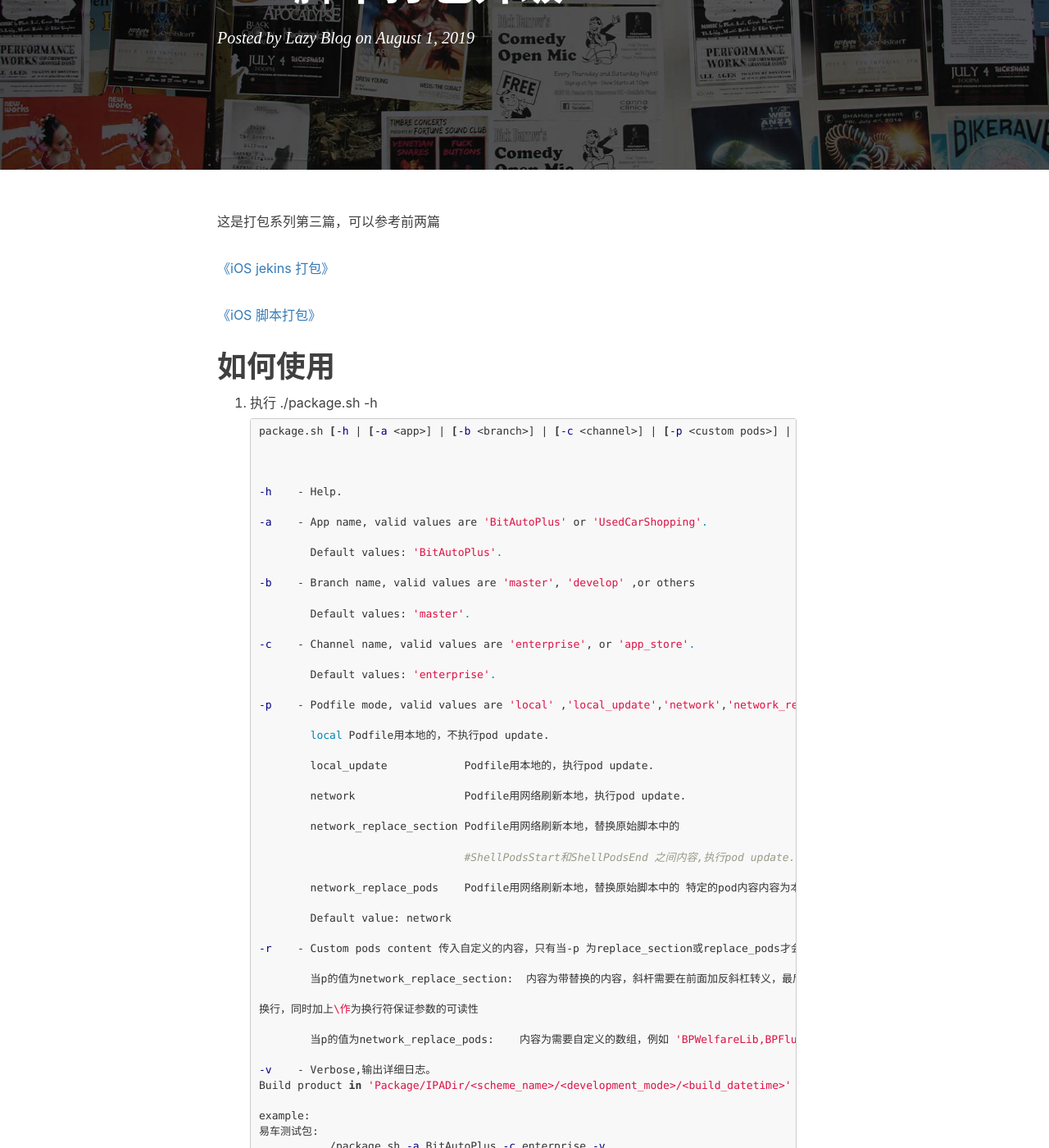
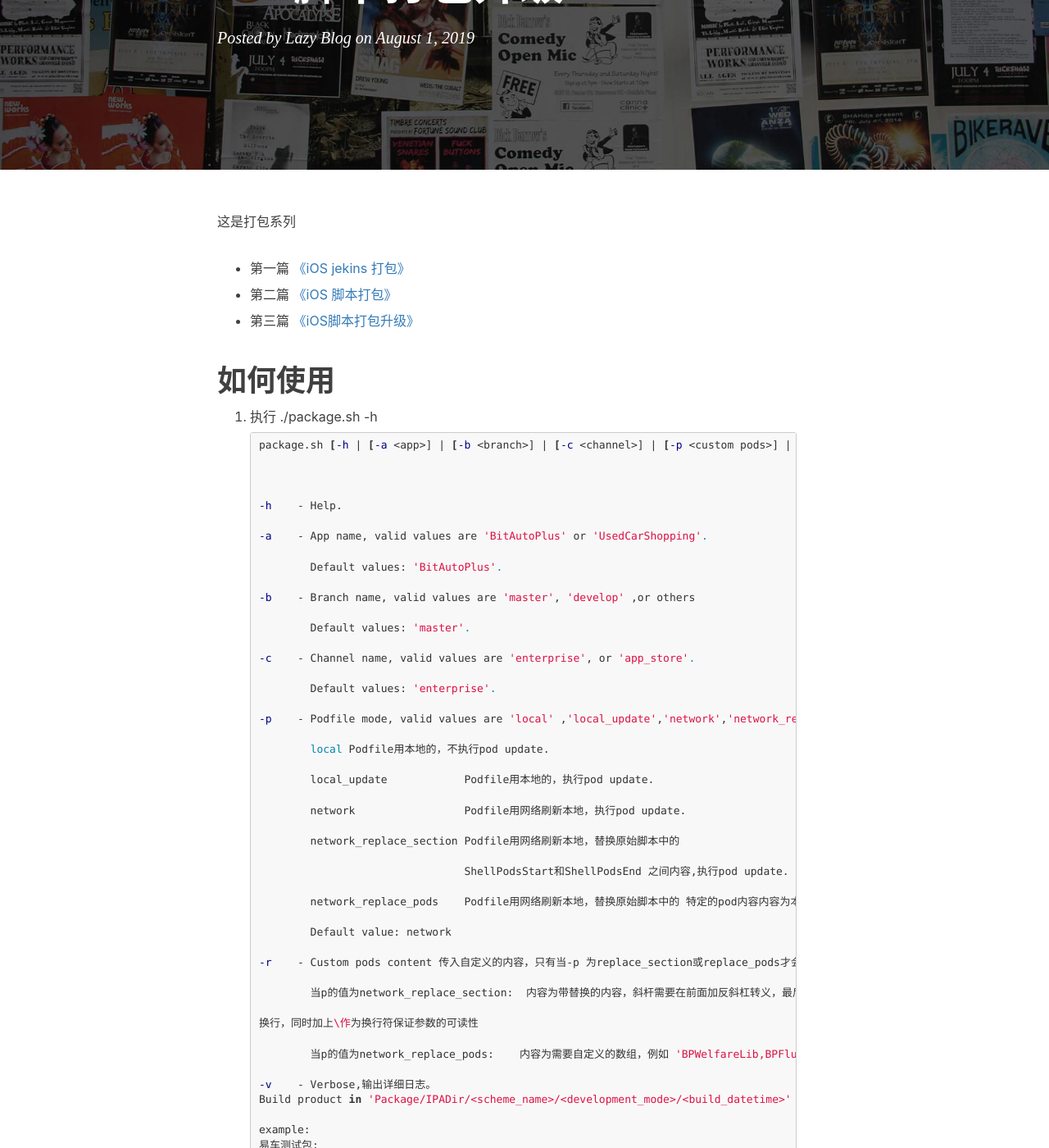
Before and after one commit to toolazytoname/toolazytoname.github.io, a Jekyll site: the page built from _posts/2019-08-01-package-shell-update.markdown, in a window 1280 px wide and 1400 px high, scrolled down 250 px. Shown: the whole window at 82% size. Built offline with Jekyll 4.4.1, drawn with Linux system fonts in a browser that asks for light colours; nearby versions of some CDN libraries; comment, search, counter and statistics services are not loaded; some of the changed text lies outside the part shown.

Commit message:
统一维护打包tag

```diff
--- a/_posts/2019-08-01-package-shell-update.markdown
+++ b/_posts/2019-08-01-package-shell-update.markdown
@@ -11,11 +11,13 @@ tags:
 
 
 
-这是打包系列第三篇，可以参考前两篇
+这是打包系列
 
-[《iOS jekins 打包》]({{ site.url }}/ios/2018/12/27/package-jekins/)
+* 第一篇 [《iOS jekins 打包》]({{ site.url }}/ios/2018/12/27/package-jekins/)
 
-[《iOS 脚本打包》]({{ site.url }}/ios/2018/12/27/package-shell/l)
+* 第二篇 [《iOS 脚本打包》]({{ site.url }}/ios/2019/01/07/package-shell/)
+
+* 第三篇 [《iOS脚本打包升级》]({{ site.url }}/ios/2019/08/01/package-shell-update/)
 
 
 
@@ -54,7 +56,7 @@ tags:
 
            network_replace_section Podfile用网络刷新本地，替换原始脚本中的
 
-                                   #ShellPodsStart和ShellPodsEnd 之间内容,执行pod update.
+                                   ShellPodsStart和ShellPodsEnd 之间内容,执行pod update.
 
            network_replace_pods    Podfile用网络刷新本地，替换原始脚本中的 特定的pod内容内容为本地目录,执行pod update.
 
@@ -178,4 +178,6 @@ tags:
 
 # 参考
 
-1.
+1.  [ Shell\[\[\]\]详解：检测某个条件是否成立](http://c.biancheng.net/view/2751.html )
+2. [shell如何模块化和复用——shell深入学习](https://arganzheng.iteye.com/blog/1174470)
+3. [Shell脚本的模块化和脚本复用](https://blog.51cto.com/atong/1912179)
```
Also changed, not shown: other parts of _posts/2019-08-01-package-shell-update.markdown (+0 -2 lines), _posts/2018-12-27-package-jekins.markdown (+9 -1 lines), _posts/2019-01-07-package-shell.markdown (+7 -1 lines).
